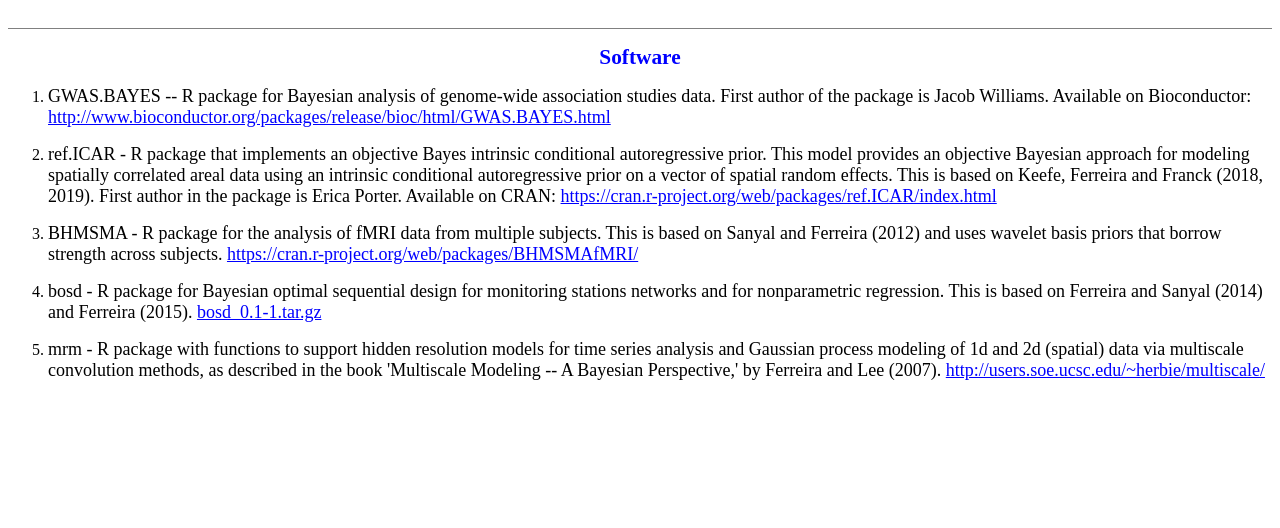
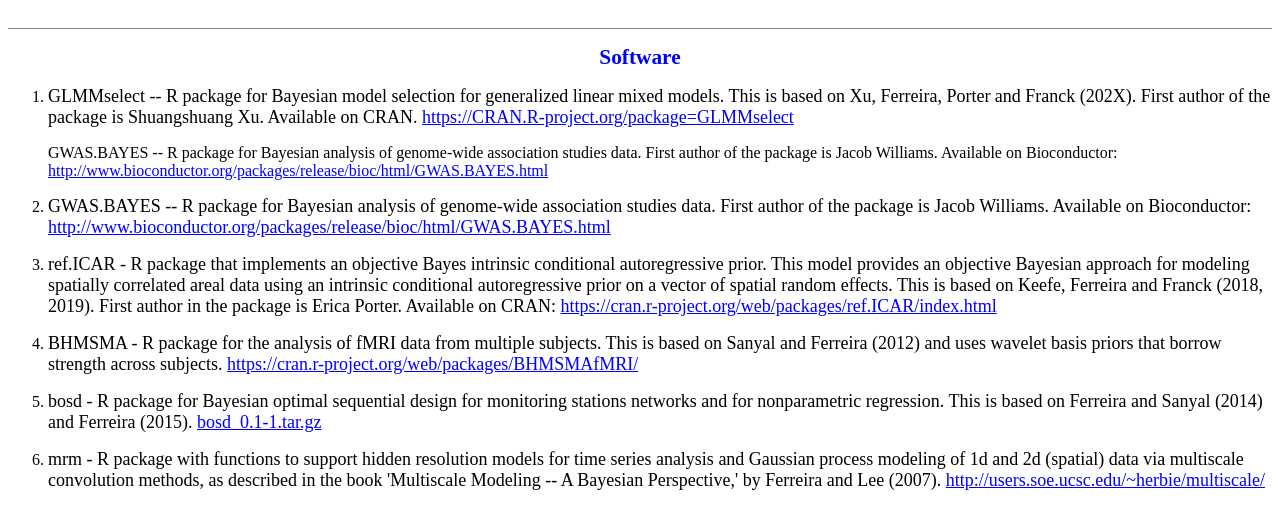
Before and after one commit to marf-at-vt/marf-at-vt.github.io, a plain HTML site: page software.html in a window 1280 px wide. Drawn offline with Linux system fonts and the light colour scheme.

Commit message:
updated publications and software

```diff
--- a/software.html
+++ b/software.html
@@ -31,6 +31,17 @@
 </P>
 <P ALIGN=CENTER><FONT COLOR="#0000ff"><FONT SIZE=4 STYLE="font-size: 16pt"><B>Software</B></FONT></FONT></P>
 <OL>
+
+	<LI><P><FONT COLOR="#000000"><FONT FACE="Times New Roman, serif"><FONT SIZE=4>
+	GLMMselect -- R package for Bayesian model selection for generalized linear mixed models. This is based on Xu, Ferreira, Porter and Franck (202X). First author of the package is Shuangshuang Xu. Available on CRAN.
+	<A HREF="https://CRAN.R-project.org/package=GLMMselect" NAME="https://CRAN.R-project.org/package=GLMMselect">
+	https://CRAN.R-project.org/package=GLMMselect</A>
+	</FONT></FONT></FONT></P>
+
+        GWAS.BAYES -- R package for Bayesian analysis of genome-wide association studies data. First author of the package is Jacob Williams. Available on Bioconductor:
+	<A HREF="http://www.bioconductor.org/packages/release/bioc/html/GWAS.BAYES.html" NAME="http://www.bioconductor.org/packages/release/bioc/html/GWAS.BAYES.html">
+	http://www.bioconductor.org/packages/release/bioc/html/GWAS.BAYES.html</A>
+	</FONT></FONT></FONT></P>
 
 	<LI><P><FONT COLOR="#000000"><FONT FACE="Times New Roman, serif"><FONT SIZE=4>
         GWAS.BAYES -- R package for Bayesian analysis of genome-wide association studies data. First author of the package is Jacob Williams. Available on Bioconductor:
```
Also changed, not shown: publications.html (+3 -0 lines).
